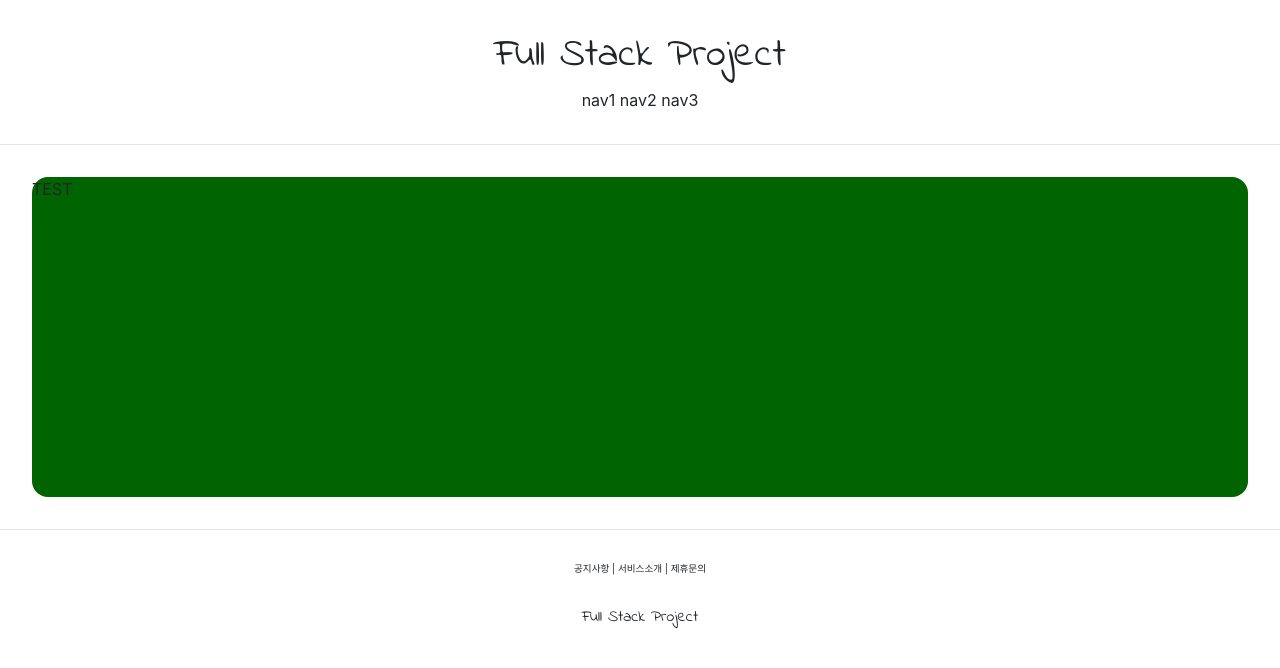
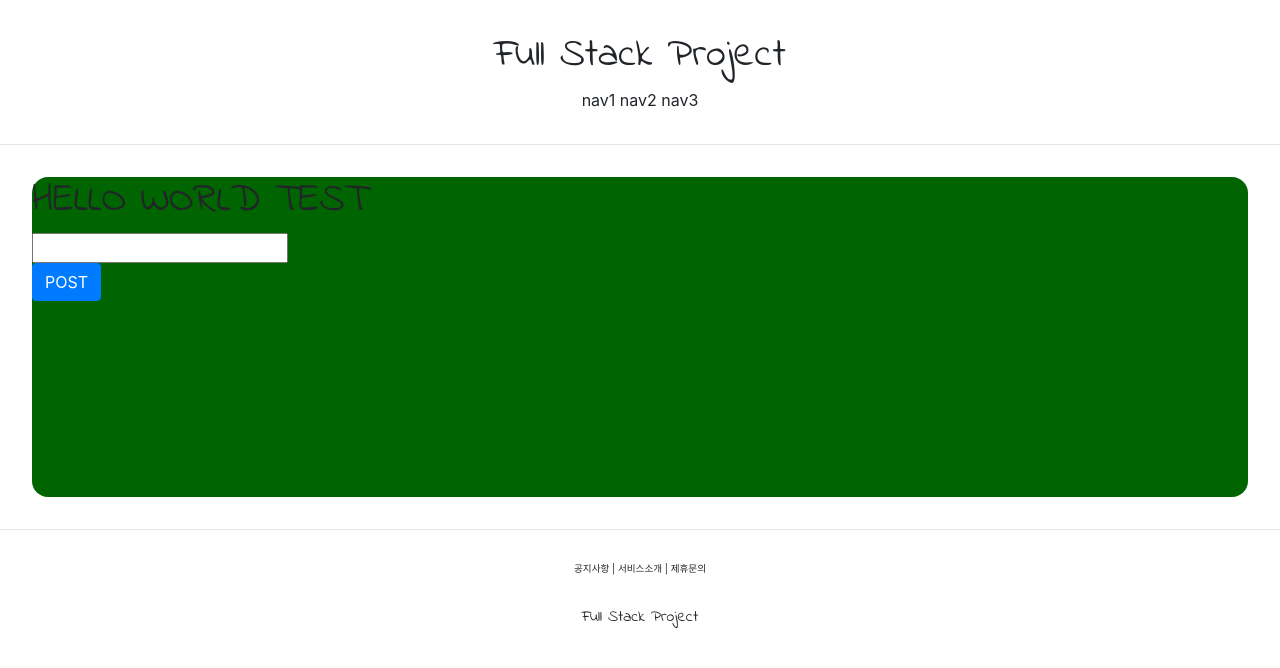
Before and after one commit to junyong1111/Full_stack_project, a Django app: page /account/hello_world/ in a window 1280 px wide. Shown: the top 668 px of the page. Run offline with Django 4.2, Linux system fonts and the light colour scheme; some web fonts are replaced.

Commit message:
feat_db : 기본 post, get 실습 추가 추후 변경해야함

```diff
--- a/accountapp/templates/accountapp/hello_world.html
+++ b/accountapp/templates/accountapp/hello_world.html
@@ -1,8 +1,34 @@
 {% extends 'base.html' %}
 
 {%block content%}
+
 <div style="height: 20rem; background-color:darkgreen; border-radius: 1rem; margin: 2rem">
-        TEST
+        <h1 style="font-family: 'Indie Flower', cursive; ">
+                HELLO WORLD TEST
+        </h1>
+
+        <form action="/account/hello_world/", method="post">
+                {% csrf_token %}
+
+                <!-- 텍스트입력 창  생성 -->
+                <div>
+                        <input type = "text" name = "account_input">
+                </div>
+
+                <!-- POST 요청 버튼 생성 -->
+                <div>
+                        <input type = "submit" class = "btn btn-primary" value="POST">
+                </div>
+        </form>
+
+        {%if HelloWorldList %}
+        {% for Helloworld in HelloWorldList%}
+        <h4>
+                 {{Helloworld.text}}
+        </h4>
+        {% endfor %}
+        {% endif %}
+
 </div>
 
 {% endblock %}
--- a/accountapp/urls.py
+++ b/accountapp/urls.py
@@ -3,5 +3,5 @@ from .views import hello_world
 
 app_name = "accountapp"
 urlpatterns = [
-    path('hello_world/', hello_world)
+    path('hello_world/', hello_world, name = "hello_world")
 ]
--- a/accountapp/views.py
+++ b/accountapp/views.py
@@ -1,6 +1,20 @@
+
 from django.shortcuts import render
-from django.http import HttpResponse
+from django.http import HttpResponse, HttpResponseRedirect
+from django.urls import reverse
+
+from accountapp.models import HelloWorld
+
 
 # Create your views here.
 def hello_world(request):
-    return render(request, "accountapp/hello_world.html")
+    if request.method == "POST":
+        temp = request.POST.get("account_input")
+        newModel = HelloWorld()
+        newModel.text = temp
+        newModel.save()
+        HelloWorldList = HelloWorld.objects.all()
+        return HttpResponseRedirect(reverse("accountapp:hello_world"))
+    else:
+        HelloWorldList = HelloWorld.objects.all()
+        return render(request, "accountapp/hello_world.html", context={"HelloWorldList" : HelloWorldList})
--- a/fullstackproject/settings.py
+++ b/fullstackproject/settings.py
@@ -113,6 +113,7 @@ USE_TZ = True
 
 STATIC_URL = 'static/'
 STATIC_ROOT = os.path.join(BASE_DIR,'staticfiles')
+
 STATICFILES_DIRS = [
     BASE_DIR / "static",
 ]
```
